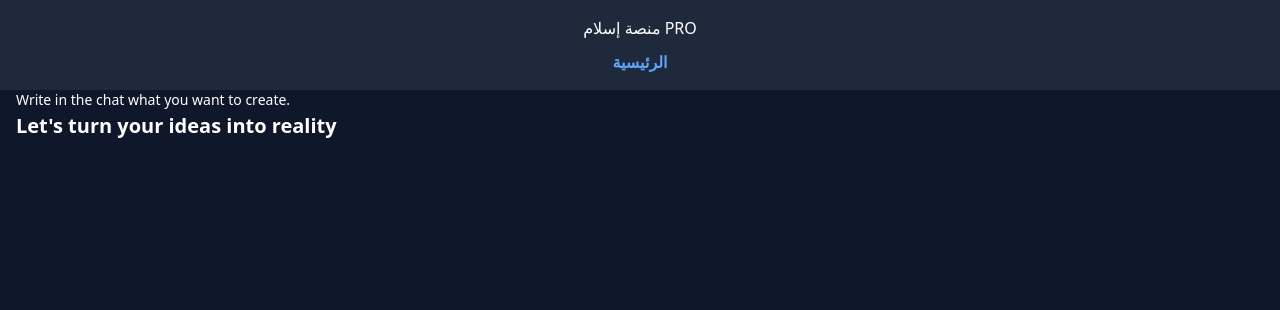
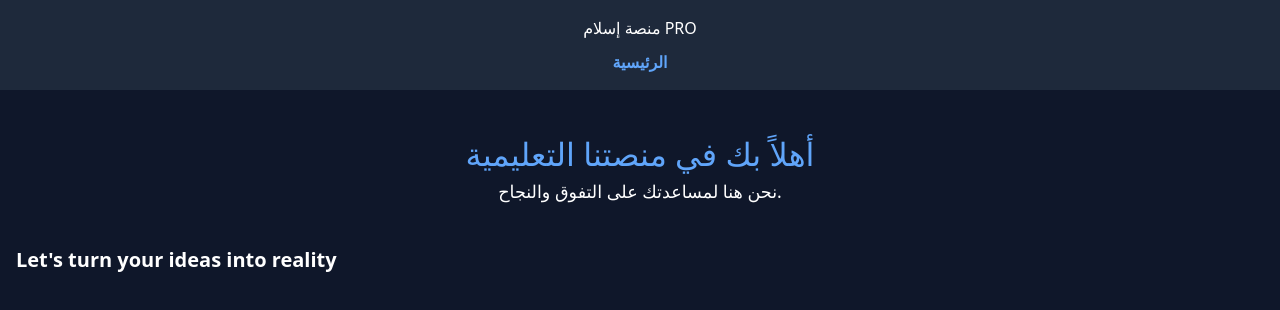
Before and after one commit to jdwraslam65-ux/ISLAMPRO, a React (Vite) app: page / in a window 1280 px wide. Shown: the top 310 px of the page. Built offline with nearby package versions, Linux system fonts and the light colour scheme.

Commit message:
Update WelcomeMessage component to static content
Replaced motion component with a static welcome message in Arabic.

```diff
--- a/src/components/WelcomeMessage.jsx
+++ b/src/components/WelcomeMessage.jsx
@@ -1,17 +1,12 @@
 import React from 'react';
-import { motion } from 'framer-motion';
 
 const WelcomeMessage = () => {
-	return (
-		<motion.p
-			className='text-sm text-white leading-5 w-full'
-			initial={{ opacity: 0 }}
-			animate={{ opacity: 1 }}
-			transition={{ duration: 0.5, delay: 0.8 }}
-		>
-			Write in the chat what you want to create.
-		</motion.p>
-	);
+  return (
+    <div style={{ textAlign: 'center', padding: '40px 20px', color: 'white' }}>
+      <h2 style={{ fontSize: '2rem', color: '#60a5fa' }}>أهلاً بك في منصتنا التعليمية</h2>
+      <p style={{ fontSize: '1.1rem' }}>نحن هنا لمساعدتك على التفوق والنجاح.</p>
+    </div>
+  );
 };
 
 export default WelcomeMessage;
```
